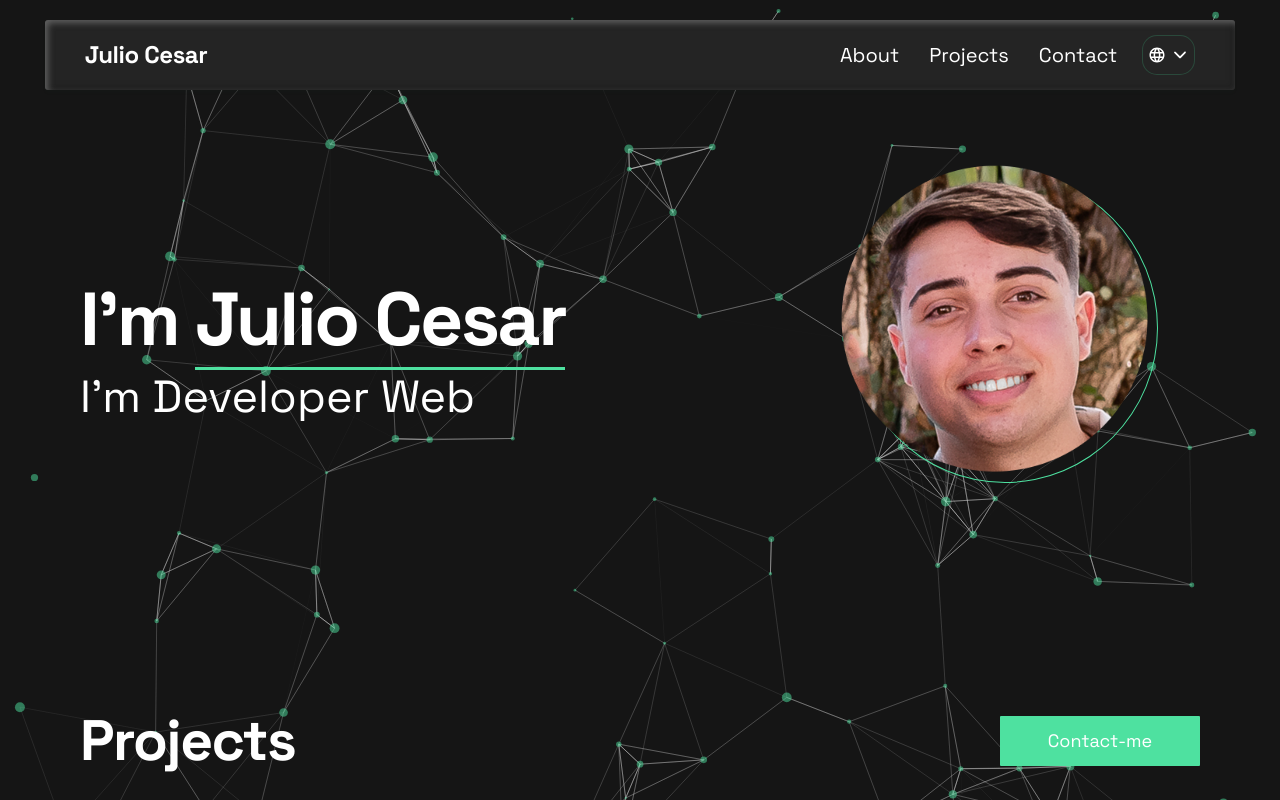
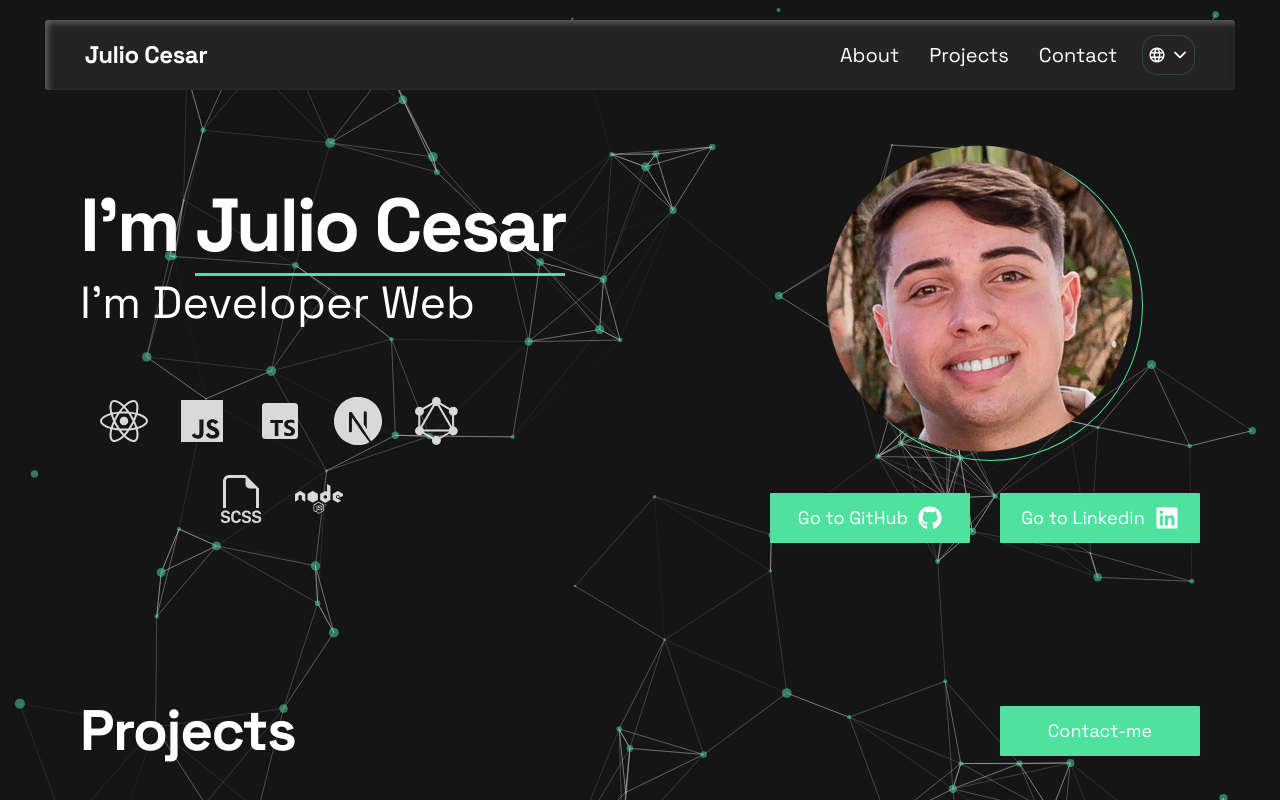
Before and after one commit to JuliocesarWpedro/portfolio, a React (Vite) app: page / in a window 1280 px wide. Shown: the top 800 px of the page. Built offline with nearby package versions, Linux system fonts and the light colour scheme.

Commit message:
feat: socialmedia Links and technology icons

```diff
--- a/src/Components/About/About.module.scss
+++ b/src/Components/About/About.module.scss
@@ -1,7 +1,7 @@
 @import '../../styles/variables';
 
 .aboutContainer {
-  padding: 50px 80px 0 80px;
+  padding: 30px 80px 0 80px;
   position: relative;
   z-index: 1;
   display: flex;
@@ -12,18 +12,13 @@
     flex-direction: column;
   }
 
-  @media (max-width: 900px) {
-    padding: 60px 80px 0 80px;
-  }
-
   @media (max-width: 850px) {
-    padding: 60px 35px 0 35px;
+    padding: 30px 35px 0 35px;
   }
 
   @media (max-width: 524px) {
     padding: 20px 20px 0 20px;
   }
-
 }
 
 .titleAboutContainer {
@@ -82,9 +77,6 @@
     @include text-body;
     font-size: 45px;
 
-    @media(max-width:900px) {
-      margin-top: 0px;
-    }
 
     @media (max-width: 620px) {
       font-size: 35px;
@@ -96,13 +88,64 @@
   }
 }
 
+.IconsContainer {
+  max-width: 400px;
+  margin-top: 30px;
+  display: flex;
+  flex-wrap: wrap;
+  align-items: center;
+  justify-content: center;
+  gap: 30px;
+
+  @media(max-width: 1050px) {
+    margin-bottom: 30px;
+  }
+
+  @media(max-width: 770px) {
+    max-width: 350px;
+    margin-top: 10px;
+  }
+
+
+
+  svg {
+    color: $color-secondary;
+    fill: $color-secondary;
+    width: 3rem;
+    height: 3rem;
+  }
+}
+
+
+
+.aboutContainerRight {
+  display: flex;
+  flex-direction: column;
+  align-items: center;
+  justify-content: center;
+}
+
+.titleDescription {
+  margin-bottom: 50px;
+  padding-top: 48px;
+
+  @media(max-width:1050px) {
+    padding-top: 0px;
+  }
+
+  @media(max-width:770px) {
+    margin-bottom: 20px;
+  }
+}
+
 .imageAbout {
   position: relative;
   width: 400px;
-  height: 400px;
+  height: 360px;
 
-  @media (max-width: 525px) {
-    margin-top: 20px;
+  @media (max-width: 530px) {
+    margin-top: 40px;
+    height: 350px;
   }
 
   div {
@@ -122,6 +165,12 @@
       left: 12%;
       height: 273.1px;
     }
+
+    @media (max-width: 350px) {
+      width: 229.1px;
+      left: 12%;
+      height: 233.1px;
+    }
   }
 
   img {
@@ -133,4 +182,50 @@
     width: 350px;
     height: 350px;
   }
+
+
+  @media (max-width: 350px) {
+    width: 300px;
+    height: 300px;
+  }
 }
+
+.linksSocialMedia {
+  display: flex;
+  gap: 30px;
+  align-items: center;
+  justify-content: center;
+
+  @media(max-width:530px) {
+    flex-direction: column;
+  }
+
+  a {
+    display: flex;
+    align-items: center;
+    justify-content: center;
+    height: 50px;
+    width: 200px;
+    gap: 10px;
+    color: #fff;
+    padding: 0 10px;
+    border-radius: 1px;
+    background-color: $color-primary;
+
+    &:hover {
+      transition: background-color 0.3s ease;
+      background-color: darken($color-primary, 20%);
+      color: white;
+      border: 1px solid $color-primary;
+    }
+
+    p {
+      @include text-body;
+    }
+
+    svg {
+      width: 1.5rem;
+      height: 1.5rem;
+    }
+  }
+}
--- a/src/Components/About/About.tsx
+++ b/src/Components/About/About.tsx
@@ -1,6 +1,15 @@
 import { motion } from 'framer-motion';
 import styles from './About.module.scss';
 import { useLanguage } from '../../hooks/useLanguage';
+import { FaReact } from 'react-icons/fa';
+import { IoLogoJavascript } from 'react-icons/io5';
+import { BiLogoTypescript } from 'react-icons/bi';
+import { SiNextdotjs } from 'react-icons/si';
+import { GrGraphQl } from 'react-icons/gr';
+import { BsFiletypeScss } from 'react-icons/bs';
+import { FaNode } from 'react-icons/fa';
+import { FaGithub } from 'react-icons/fa';
+import { FaLinkedin } from 'react-icons/fa';
 
 const About = () => {
   const { translate } = useLanguage();
@@ -31,13 +40,26 @@ const About = () => {
         animate="visible"
         variants={containerVariants}
       >
+        <div className={styles.titleDescription}>
           <h2 className={styles.titleAbout}>
             {translate('titleNameAbout')}
             <span>Julio Cesar</span>
           </h2>
           <p>{translate('subTitleAbout')}</p>
+        </div>
+
+        <div className={styles.IconsContainer}>
+          <FaReact />
+          <IoLogoJavascript />
+          <BiLogoTypescript />
+          <SiNextdotjs />
+          <GrGraphQl />
+          <BsFiletypeScss />
+          <FaNode />
+        </div>
       </motion.div>
 
+      <div className={styles.aboutContainerRight}>
         <motion.div
           className={styles.imageAbout}
           initial="hidden"
@@ -47,6 +69,20 @@ const About = () => {
           <div></div>
           <img src="/ImageJulio.png" alt="Imagem" />
         </motion.div>
+        <div className={styles.linksSocialMedia}>
+          <a target="__blank" href="https://github.com/JuliocesarWpedro">
+            <p>Go to GitHub</p>
+            <FaGithub />
+          </a>
+          <a
+            target="__blank"
+            href="https://www.linkedin.com/in/j%C3%BAlio-c%C3%A9sar-wanderosfky-977301297/"
+          >
+            <p>Go to Linkedin</p>
+            <FaLinkedin />
+          </a>
+        </div>
+      </div>
     </div>
   );
 };
--- a/src/Components/Projects/Projects.module.scss
+++ b/src/Components/Projects/Projects.module.scss
@@ -53,14 +53,12 @@
     background-color: $color-primary;
 
     @media(max-width: 1050px) {
-      margin-top: 20px;
-      height: 40px;
-      width: 160px;
+      margin-top: 30px;
     }
 
     &:hover {
       transition: background-color 0.3s ease;
-      background-color: darken($color-primary, 10%);
+      background-color: darken($color-primary, 20%);
       color: white;
       border: 1px solid $color-primary;
     }
```
Lines whose indentation alone changed are shown as unchanged.
